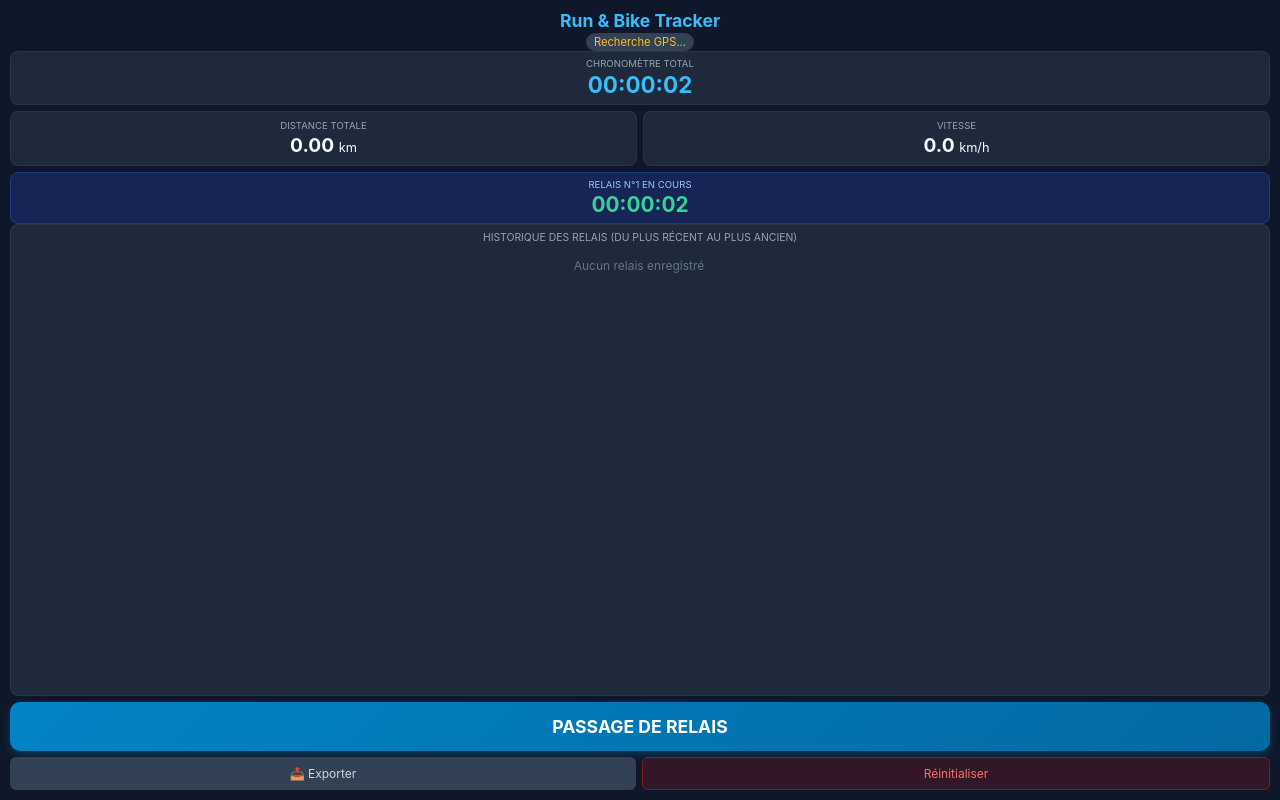
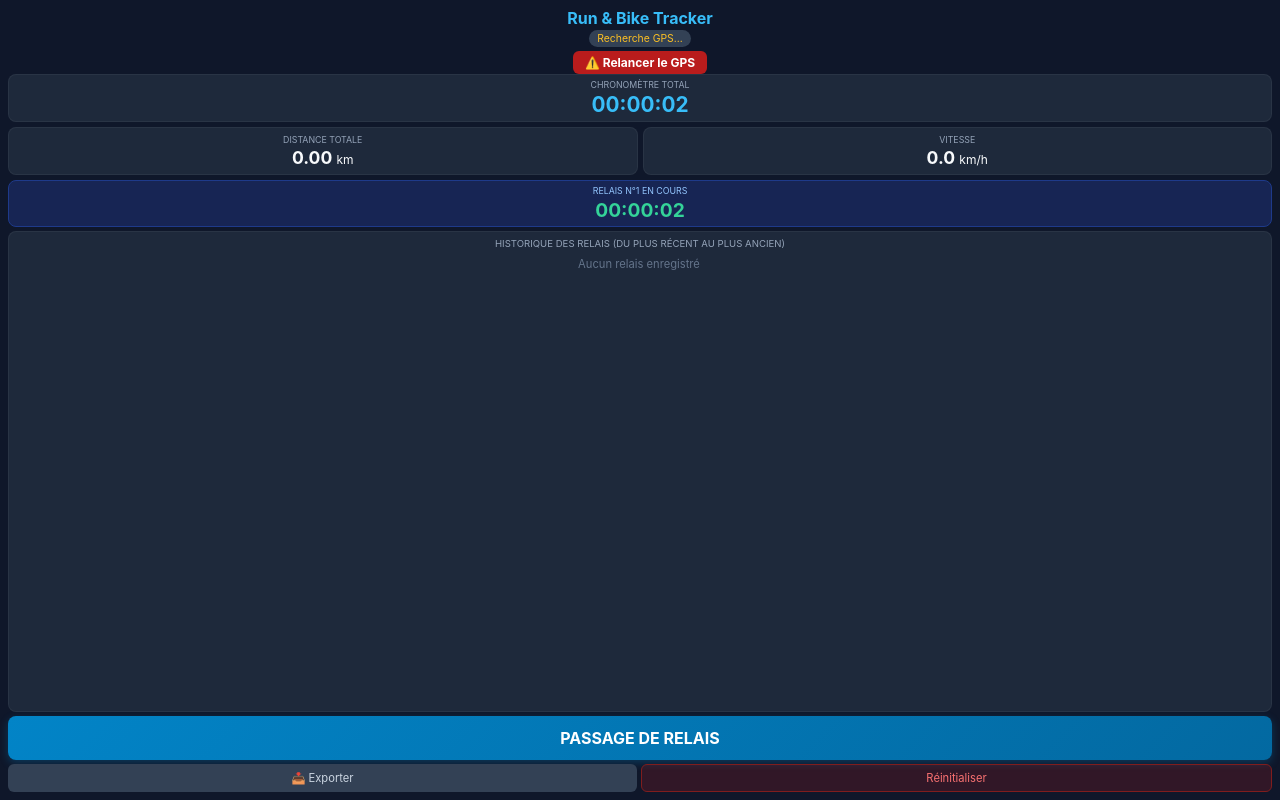
Before and after one commit to pierimel/Court_et_pedale, a plain HTML site: page index.html in a window 1280 px wide. Both pictures are taken after a click on the button "DÉMARRER LA COURSE". Drawn offline with Linux system fonts and the light colour scheme.

Commit message:
Refactor styles and update HTML structure

```diff
--- a/index.html
+++ b/index.html
@@ -18,7 +18,7 @@
             flex-direction: column;
             height: 100vh;
             justify-content: space-between;
-            padding: 10px;
+            padding: 8px;
             overflow: hidden;
         }
         header {
@@ -29,11 +29,18 @@
             gap: 2px;
         }
         h1 {
-            font-size: 1.1rem;
+            font-size: 1rem;
             color: #38bdf8;
         }
+        .gps-container {
+            display: flex;
+            flex-direction: column;
+            align-items: center;
+            gap: 4px;
+            width: 100%;
+        }
         .gps-badge {
-            font-size: 0.7rem;
+            font-size: 0.65rem;
             padding: 2px 8px;
             border-radius: 10px;
             background: #334155;
@@ -47,15 +54,9 @@
             background: #7f1d1d;
             color: #f87171;
         }
-        #gps-retry-container {
-            display: none;
-            width: 100%;
-            margin-top: 4px;
-        }
         .retry-btn {
-            width: 100%;
-            padding: 6px;
-            font-size: 0.8rem;
+            padding: 4px 12px;
+            font-size: 0.75rem;
             font-weight: bold;
             background: #b91c1c;
             color: white;
@@ -66,29 +67,28 @@
         .dashboard {
             display: grid;
             grid-template-columns: 1fr 1fr;
-            gap: 6px;
+            gap: 5px;
         }
         .card {
             background: #1e293b;
-            padding: 8px;
+            padding: 6px;
             border-radius: 8px;
             text-align: center;
             border: 1px solid rgba(255, 255, 255, 0.05);
         }
         .card-title {
-            font-size: 0.6rem;
+            font-size: 0.55rem;
             color: #94a3b8;
             text-transform: uppercase;
             margin-bottom: 2px;
         }
         .card-value {
-            font-size: 1.2rem;
+            font-size: 1.1rem;
             font-weight: bold;
         }
         .card.full {
             grid-column: span 2;
         }
-        /* Zone d'historique scrollable en bas */
         .history-section {
             background: #1e293b;
             border-radius: 8px;
@@ -96,22 +96,23 @@
             flex-grow: 1;
             display: flex;
             flex-direction: column;
-            min-height: 0; /* Important pour que le flexbox gère bien le scroll */
+            min-height: 0;
+            margin: 4px 0;
             border: 1px solid rgba(255, 255, 255, 0.05);
         }
         .history-title {
-            font-size: 0.65rem;
+            font-size: 0.6rem;
             color: #94a3b8;
             text-transform: uppercase;
-            margin-bottom: 4px;
+            margin-bottom: 3px;
             text-align: center;
         }
         .history-list {
-            font-size: 0.75rem;
+            font-size: 0.7rem;
             display: flex;
             flex-direction: column;
-            gap: 4px;
-            overflow-y: auto; /* C'est ici qu'on scrolle si l'historique grandit */
+            gap: 3px;
+            overflow-y: auto;
             flex-grow: 1;
             padding-right: 2px;
         }
@@ -120,38 +121,37 @@
             justify-content: space-between;
             align-items: center;
             background: #334155;
-            padding: 6px 8px;
+            padding: 5px 8px;
             border-radius: 6px;
         }
         .btn-container {
             display: flex;
             flex-direction: column;
-            gap: 6px;
-            margin-top: 6px;
+            gap: 4px;
         }
         .big-btn {
             width: 100%;
-            padding: 14px;
-            font-size: 1.1rem;
+            padding: 12px;
+            font-size: 1rem;
             font-weight: bold;
             border: none;
-            border-radius: 10px;
+            border-radius: 8px;
             cursor: pointer;
             color: white;
             background: linear-gradient(135deg, #0284c7, #0369a1);
-            box-shadow: 0 4px 10px rgba(2, 132, 199, 0.3);
+            box-shadow: 0 3px 8px rgba(2, 132, 199, 0.3);
         }
         .big-btn:active {
             transform: scale(0.98);
         }
         .footer-actions {
             display: flex;
-            gap: 6px;
+            gap: 4px;
         }
         .small-btn {
             flex: 1;
-            padding: 8px;
-            font-size: 0.75rem;
+            padding: 6px;
+            font-size: 0.7rem;
             border: none;
             border-radius: 6px;
             background: #334155;
@@ -169,28 +169,28 @@
 
     <header>
         <h1>Run & Bike Tracker</h1>
-        <div class="gps-badge" id="gps-status">Recherche GPS...</div>
-        <div id="gps-retry-container">
-            <button class="retry-btn" onclick="forceGPS()">⚠️ Relancer le GPS</button>
+        <div class="gps-container">
+            <div class="gps-badge" id="gps-status">Recherche GPS...</div>
+            <button class="retry-btn" id="gps-retry-btn" onclick="forceGPS()">⚠️ Relancer le GPS</button>
         </div>
     </header>
 
     <div class="dashboard">
-        <div class="card full" style="padding: 6px;">
+        <div class="card full" style="padding: 4px;">
             <div class="card-title">Chronomètre Total</div>
-            <div class="card-value" id="total-chrono" style="color:#38bdf8; font-size: 1.4rem;">00:00:00</div>
+            <div class="card-value" id="total-chrono" style="color:#38bdf8; font-size: 1.3rem;">00:00:00</div>
         </div>
         <div class="card">
             <div class="card-title">Distance Totale</div>
-            <div class="card-value"><span id="total-distance">0.00</span> <span style="font-size:0.8rem; font-weight:normal;">km</span></div>
+            <div class="card-value"><span id="total-distance">0.00</span> <span style="font-size:0.75rem; font-weight:normal;">km</span></div>
         </div>
         <div class="card">
             <div class="card-title">Vitesse</div>
-            <div class="card-value"><span id="current-speed">0.0</span> <span style="font-size:0.8rem; font-weight:normal;">km/h</span></div>
+            <div class="card-value"><span id="current-speed">0.0</span> <span style="font-size:0.75rem; font-weight:normal;">km/h</span></div>
         </div>
-        <div class="card full" style="background: #172554; border-color: #1e3a8a; padding: 6px;">
+        <div class="card full" style="background: #172554; border-color: #1e3a8a; padding: 4px;">
             <div class="card-title" id="relais-title" style="color: #93c5fd;">Relais actuel</div>
-            <div class="card-value" id="relais-chrono" style="color:#34d399; font-size: 1.3rem;">00:00:00</div>
+            <div class="card-value" id="relais-chrono" style="color:#34d399; font-size: 1.2rem;">00:00:00</div>
         </div>
     </div>
 
@@ -198,7 +198,7 @@
     <div class="history-section">
         <div class="history-title">Historique des relais (du plus récent au plus ancien)</div>
         <div class="history-list" id="history-list">
-            <div style="color: #64748b; text-align: center; font-size: 0.75rem; margin-top: 10px;">Aucun relais enregistré</div>
+            <div style="color: #64748b; text-align: center; font-size: 0.7rem; margin-top: 5px;">Aucun relais enregistré</div>
         </div>
     </div>
 
@@ -218,13 +218,13 @@
         let totalTimerInterval = null;
 
         let isRunning = false;
-        let relaisList = []; // Stocke les relais {number, duration, distance}
+        let relaisList = [];
         let currentRelaisStartTime = null;
         let currentRelaisStartDistance = 0;
         let relaisTimerInterval = null;
 
         const gpsStatusEl = document.getElementById('gps-status');
-        const gpsRetryContainer = document.getElementById('gps-retry-container');
+        const gpsRetryBtn = document.getElementById('gps-retry-btn');
         const totalChronoEl = document.getElementById('total-chrono');
         const totalDistanceEl = document.getElementById('total-distance');
         const currentSpeedEl = document.getElementById('current-speed');
@@ -257,7 +257,6 @@
         function forceGPS() {
             gpsStatusEl.textContent = "Recherche GPS...";
             gpsStatusEl.className = "gps-badge";
-            gpsRetryContainer.style.display = "none";
             if (watchId !== null) navigator.geolocation.clearWatch(watchId);
             startGPS();
         }
@@ -266,7 +265,6 @@
             if (!navigator.geolocation) {
                 gpsStatusEl.textContent = "GPS non supporté";
                 gpsStatusEl.className = "gps-badge error";
-                gpsRetryContainer.style.display = "block";
                 return;
             }
 
@@ -276,7 +274,6 @@
                 (position) => {
                     gpsStatusEl.textContent = "GPS Connecté (±" + Math.round(position.coords.accuracy) + "m)";
                     gpsStatusEl.className = "gps-badge active";
-                    gpsRetryContainer.style.display = "none";
 
                     const { latitude, longitude, speed } = position.coords;
                     if (speed !== null && speed >= 0) {
@@ -296,11 +293,12 @@
                 (error) => {
                     gpsStatusEl.textContent = "GPS déconnecté / Erreur";
                     gpsStatusEl.className = "gps-badge error";
-                    gpsRetryContainer.style.display = "block";
                 },
                 options
             );
         }
+
+        startGPS();
 
         function handleMainAction() {
             const now = Date.now();
@@ -322,22 +320,27 @@
                 toggleBtn.textContent = "PASSAGE DE RELAIS";
                 relaisTitleEl.textContent = "Relais n°1 en cours";
             } else {
-                // Enregistrement du relais terminé
                 const relaisDurationSec = Math.floor((now - currentRelaisStartTime) / 1000);
-                const relaisDistanceKm = ((totalDistance - currentRelaisStartDistance) / 1000).toFixed(2);
+                const relaisDistanceKmVal = (totalDistance - currentRelaisStartDistance) / 1000;
+                const relaisDistanceKmStr = relaisDistanceKmVal.toFixed(2);
+
+                // Calcul de la vitesse moyenne du relais (km/h)
+                let relaisSpeed = 0;
+                if (relaisDurationSec > 0 && relaisDistanceKmVal > 0) {
+                    relaisSpeed = (relaisDistanceKmVal / (relaisDurationSec / 3600)).toFixed(1);
+                }
 
                 const finishedRelaisNumber = relaisList.length + 1;
 
-                // Ajout au début du tableau (unshift) pour que le plus récent soit tout en haut
                 relaisList.unshift({
                     number: finishedRelaisNumber,
                     duration: formatTime(relaisDurationSec),
-                    distance: relaisDistanceKm
+                    distance: relaisDistanceKmStr,
+                    speed: relaisSpeed
                 });
 
                 updateHistoryDisplay();
 
-                // Nouveau relais
                 currentRelaisStartTime = now;
                 currentRelaisStartDistance = totalDistance;
                 relaisTitleEl.textContent = `Relais n°${finishedRelaisNumber + 1} en cours`;
@@ -360,7 +363,7 @@
             relaisList.forEach(r => {
                 const item = document.createElement('div');
                 item.className = "history-item";
-                item.innerHTML = `<span><strong>Relais n°${r.number}</strong></span> <span>⏱️ ${r.duration}</span> <span>📏 ${r.distance} km</span>`;
+                item.innerHTML = `<span><strong>R${r.number}</strong> : ⏱️ ${r.duration}</span> <span>📏 ${r.distance}km</span> <span>⚡ ${r.speed}km/h</span>`;
                 historyListEl.appendChild(item);
             });
         }
@@ -371,16 +374,14 @@
             text += `Distance Totale : ${totalDistanceEl.textContent} km\n\n`;
             text += `Détail des relais :\n`;
 
-            // Pour l'export, on remet dans l'ordre chronologique (du 1 au dernier)
             const chronologicalList = [...relaisList].reverse();
             chronologicalList.forEach(r => {
-                text += `- Relais n°${r.number} : ${r.duration} (${r.distance} km)\n`;
+                text += `- Relais n°${r.number} : ${r.duration} | ${r.distance} km | ${r.speed} km/h\n`;
             });
 
             if (navigator.share) {
                 navigator.share({ title: 'Run & Bike', text: text }).catch(() => {});
             } else {
-                // Fallback si le partage natif n'est pas dispo
                 prompt("Copiez vos résultats :", text);
             }
         }
@@ -402,12 +403,12 @@
                 currentSpeedEl.textContent = "0.0";
                 relaisChronoEl.textContent = "00:00:00";
                 relaisTitleEl.textContent = "Relais actuel";
-                historyListEl.innerHTML = '<div style="color: #64748b; text-align: center; font-size: 0.75rem; margin-top: 10px;">Aucun relais enregistré</div>';
+                historyListEl.innerHTML = '<div style="color: #64748b; text-align: center; font-size: 0.7rem; margin-top: 5px;">Aucun relais enregistré</div>';
 
                 gpsStatusEl.textContent = "Recherche GPS...";
                 gpsStatusEl.className = "gps-badge";
-                gpsRetryContainer.style.display = "none";
                 toggleBtn.textContent = "DÉMARRER LA COURSE";
+                startGPS();
             }
         }
     </script>
```
